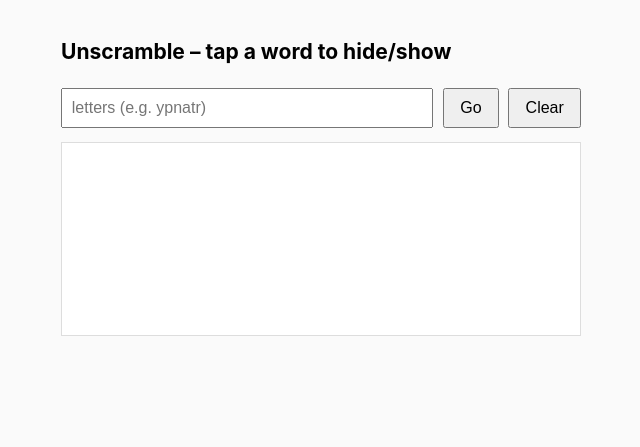
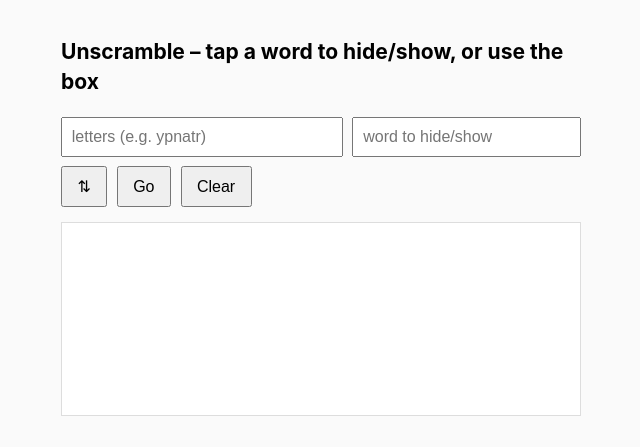
Before and after one commit to keepitsimpleyt/unscrambler, a Flask app: page / in a window 1280 px wide. Shown: the top 447 px of the page, without its empty margins (319-959 px from the left). Run offline with Flask 3, Linux system fonts and the light colour scheme.

Commit message:
feat: tap words to toggle blacklist (persists in localStorage)

```diff
--- a/templates/index.html
+++ b/templates/index.html
@@ -6,20 +6,30 @@
 <title>Unscrambler</title>
 
 <style>
-/* ---------- layout ---------- */
-body{font:18px/1.4 -apple-system,BlinkMacSystemFont,'Segoe UI',Roboto,Helvetica,Arial,sans-serif;
-     margin:0;padding:1rem;background:#fafafa;}
+/* ─── Layout & basics ───────────────────────────── */
+body{
+  font:18px/1.4 -apple-system,BlinkMacSystemFont,'Segoe UI',Roboto,Helvetica,Arial,sans-serif;
+  margin:0;padding:1rem;background:#fafafa;
+}
 #wrap{max-width:520px;margin:auto;}
-form{display:flex;gap:.6rem;margin-bottom:.9rem;}
-input[type=text]{flex:1 1 auto;padding:.55rem;font-size:1rem;}
-button{padding:.57rem .95rem;font-size:1rem;cursor:pointer;}
-/* ---------- result box ---------- */
+
+form{display:flex;flex-wrap:wrap;gap:.6rem;margin-bottom:.9rem;}
+input[type=text]{padding:.55rem;font-size:1rem;}
+
+/* rack input grows, manual stays ~8 rem */
+input[name=rack]{flex:1 1 auto;}
+#manual         {flex:0 0 8rem;}
+
+button{padding:.57rem .9rem;font-size:1rem;cursor:pointer;}
+
+/* ─── Result box ─────────────────────────────────── */
 .box{
   background:#fff;border:1px solid #ddd;padding:1rem;min-height:160px;
   font-family:SFMono-Regular,Consolas,monospace;font-size:16px;
-  white-space:pre-wrap;overflow-x:auto;           /* wraps on small screens */
+  white-space:pre-wrap;overflow-x:auto;       /* wraps on small screens */
 }
-/* ---------- clickable words ---------- */
+
+/* ─── Clickable words ───────────────────────────── */
 .word{cursor:pointer;margin-right:.35rem;}
 .word.blacklisted{text-decoration:line-through;opacity:.45;}
 </style>
@@ -27,10 +37,17 @@ button{padding:.57rem .95rem;font-size:1rem;cursor:pointer;}
 
 <body>
 <div id="wrap">
-  <h3>Unscramble&nbsp;–&nbsp;tap a word to hide/show</h3>
+  <h3>Unscramble – tap a word to hide/show, or use the box</h3>
 
   <form id="f">
+    <!-- main rack input -->
     <input type="text" name="rack" maxlength="12" placeholder="letters (e.g. ypnatr)" required>
+
+    <!-- manual blacklist toggle -->
+    <input type="text" id="manual" placeholder="word to hide/show">
+    <button type="button" id="add">⇅</button>
+
+    <!-- actions -->
     <button>Go</button>
     <button type="button" id="clr">Clear</button>
   </form>
@@ -43,10 +60,10 @@ const form = document.getElementById('f'),
       out  = document.getElementById('out'),
       clr  = document.getElementById('clr');
 
-/* persistent blacklist (per browser) */
+/* persistent blacklist per-browser */
 const blacklist = new Set(JSON.parse(localStorage.getItem('bl') || '[]'));
 
-/* attach click handlers to every .word span */
+/* hook click-toggle onto every .word span we render */
 function attachClicks(){
   document.querySelectorAll('#out .word').forEach(span=>{
     const w = span.dataset.w;
@@ -65,13 +82,13 @@ function attachClicks(){
   });
 }
 
-/* handle form submit */
+/* submit handler */
 form.onsubmit = async e => {
   e.preventDefault();
   const rack = new FormData(form).get('rack').trim();
   if(!rack) return;
+
   out.textContent = 'Loading…';
-
   const url = `/api?rack=${encodeURIComponent(rack)}&blacklist=${[...blacklist].join(',')}`;
   try{
     const html = await (await fetch(url)).text();
@@ -88,6 +105,25 @@ clr.onclick = () => {
   out.textContent = '';
   form.elements.rack.focus();
 };
+
+/* ───────── manual add/remove widget ───────── */
+document.getElementById('add').onclick = () => {
+  const inp = document.getElementById('manual');
+  const w   = inp.value.trim().toUpperCase();
+  if(!w) return;
+
+  if(blacklist.has(w)){
+    blacklist.delete(w);
+  }else{
+    blacklist.add(w);
+  }
+  localStorage.setItem('bl', JSON.stringify([...blacklist]));
+  inp.value = '';
+
+  /* instantly update strike-through if word is visible */
+  document.querySelectorAll(`#out .word[data-w="${w}"]`)
+          .forEach(span => span.classList.toggle('blacklisted'));
+};
 </script>
 </body>
 </html>
```
